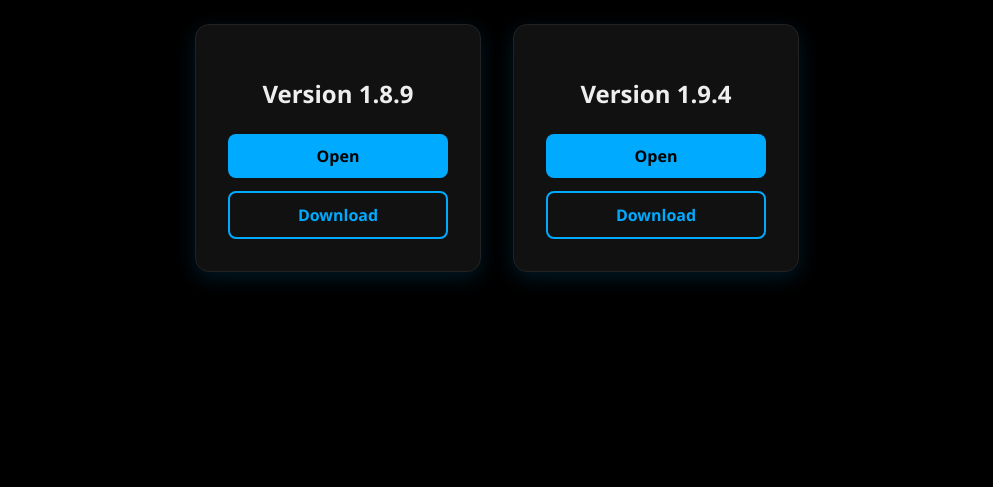
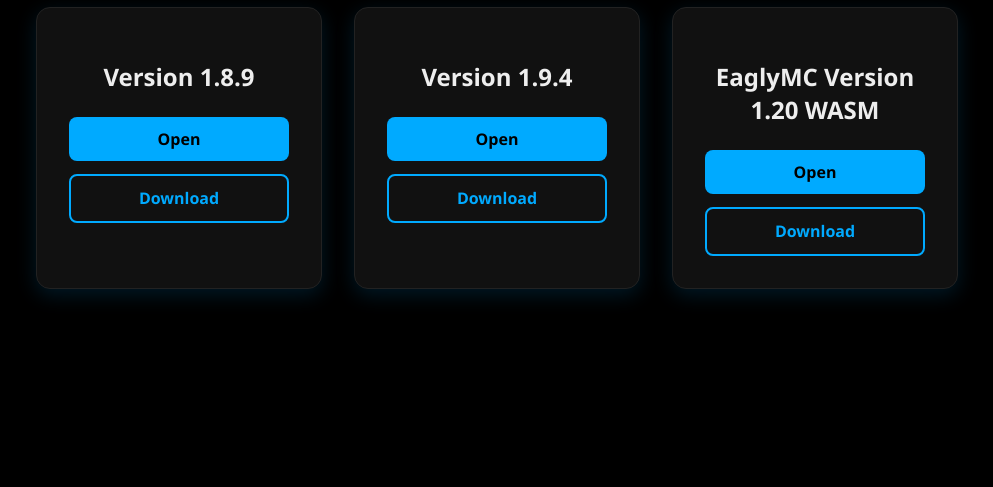
Before and after one commit to MAMOT-theoneandonly/eaglercraft, a plain HTML site: page index.html in a window 1280 px wide. Shown: the part 313-800 px from the top of the page, without its empty margins (143-1136 px from the left). Drawn offline with Linux system fonts and the light colour scheme.

Commit message:
Update index.html

```diff
--- a/index.html
+++ b/index.html
@@ -1,10 +1,12 @@
 <!DOCTYPE html>
 <html lang="en">
 <head>
+
   <meta charset="UTF-8">
-  <title>Play Eaglercraft</title>
+  <title>MAMOT - Play Minecraft/Eaglercraft</title>
   <link rel="icon" type="image/png" href="favicon.png" sizes="any">
   <link rel="stylesheet" href="style.css">
+
 </head>
 <body>
   <h1>Please Select Version</h1>
@@ -16,6 +18,7 @@
         <a href="Eaglercraft 1_8_9.html" download class="btn download">Download</a>
       </div>
     </div>
+
     <div class="card">
       <h2>Version 1.9.4</h2>
       <div class="buttons">
@@ -23,6 +26,14 @@
         <a href="Eaglercraft 1_9_4.html" download class="btn download">Download</a>
       </div>
     </div>
+
+    <div class="card">
+      <h2>EaglyMC Version 1.20 WASM</h2>
+      <div class="buttons">
+        <a href="EaglyMC WASM 1_20.html" target="_blank" class="btn open">Open</a>
+        <a href="EaglyMC WASM 1_20.html" download class="btn download">Download</a>
+      </div>
+    </div>
   </div>
 </body>
 </html>
```
